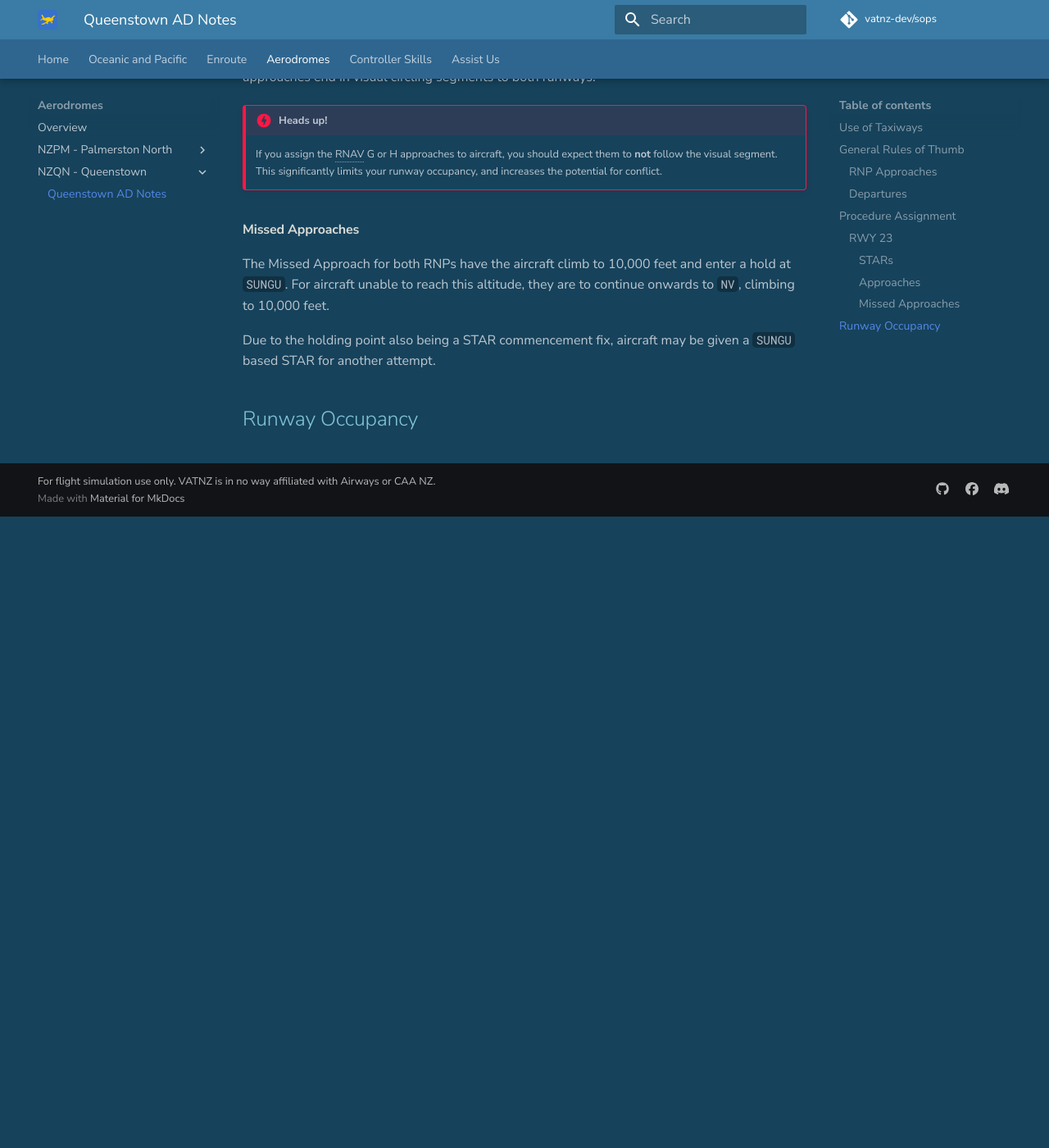
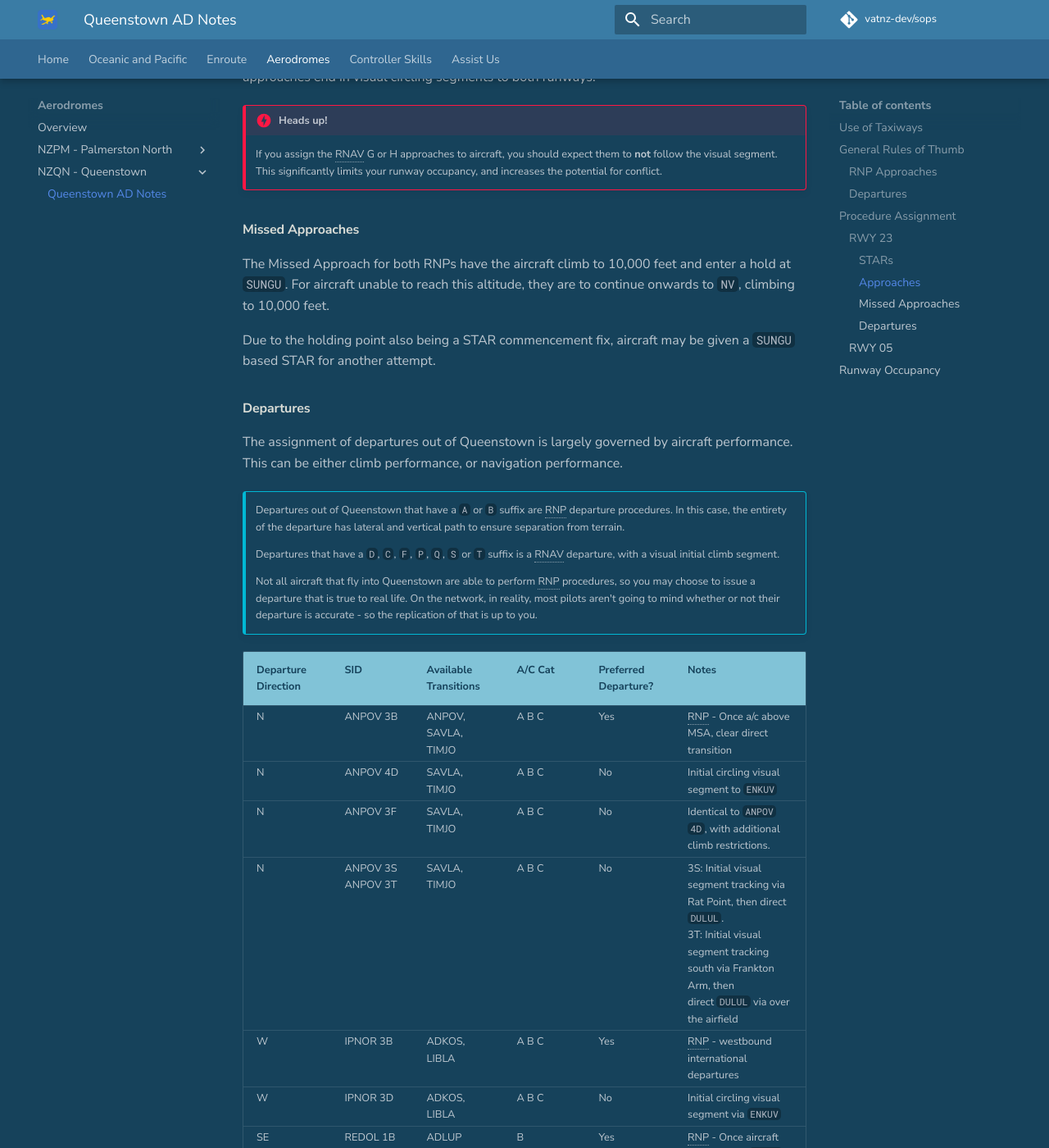
Before and after one commit to vatnz-dev/sops, an MkDocs documentation site: the page built from docs/aerodromes/NZQN/notes.md, in a window 1280 px wide and 1400 px high, scrolled down 1583 px. Shown: the whole window at 82% size. Built offline with MkDocs 1.6.1 and Material for MkDocs 9.7.7, drawn with Linux system fonts in a browser that asks for light colours; comment, search, counter and statistics services are not loaded; before the commit the page ends 2213 px from its top, so only the background shows below that; some of the changed text lies outside the part shown.

Commit message:
QN Dep Notes

```diff
--- a/docs/aerodromes/NZQN/notes.md
+++ b/docs/aerodromes/NZQN/notes.md
@@ -54,5 +54,30 @@ The Missed Approach for both RNPs have the aircraft climb to 10,000 feet and ent
 
 Due to the holding point also being a STAR commencement fix, aircraft may be given a `SUNGU` based STAR for another attempt.
 
+#### Departures
+
+The assignment of departures out of Queenstown is largely governed by aircraft performance. This can be either climb performance, or navigation performance.
+
+!!! info ""
+    Departures out of Queenstown that have a `A` or `B` suffix are RNP departure procedures. In this case, the entirety of the departure has lateral and vertical path to ensure separation from terrain.
+
+    Departures that have a `D`, `C`, `F`, `P`, `Q`, `S` or `T` suffix is a RNAV departure, with a visual initial climb segment.
+
+    Not all aircraft that fly into Queenstown are able to perform RNP procedures, so you may choose to issue a departure that is true to real life.
+    On the network, in reality, most pilots aren't going to mind whether or not their departure is accurate - so the replication of that is up to you.
+
+| Departure Direction | SID | Available Transitions | A/C Cat | Preferred Departure? | Notes |
+|---|---|---|---|---|---|
+| N | ANPOV 3B | ANPOV, SAVLA, TIMJO | A B C | Yes | RNP - Once a/c above MSA, clear direct transition |
+| N | ANPOV 4D | SAVLA, TIMJO | A B C | No | Initial circling visual segment to `ENKUV` |
+| N | ANPOV 3F | SAVLA, TIMJO | A B C | No | Identical to `ANPOV 4D`, with additional climb restrictions. |
+| N | ANPOV 3S<br>ANPOV 3T | SAVLA, TIMJO | A B C | No | 3S: Initial visual segment tracking via Rat Point, then direct `DULUL`.<br>3T: Initial visual segment tracking south via Frankton Arm, then <br>direct `DULUL` via over the airfield |
+| W | IPNOR 3B | ADKOS, LIBLA | A B C | Yes | RNP - westbound international departures |
+| W | IPNOR 3D | ADKOS, LIBLA | A B C | No | Initial circling visual segment via `ENKUV` |
+| SE | REDOL 1B | ADLUP | B | Yes | RNP - Once aircraft have passed `TUMTA` (not above 9,000 feet) <br>and climbed above area MSA (12,000 feet), they can be cleared direct `ADLUP`<br>or further |
+
+
+### RWY 05
+
 
 ## Runway Occupancy
```
